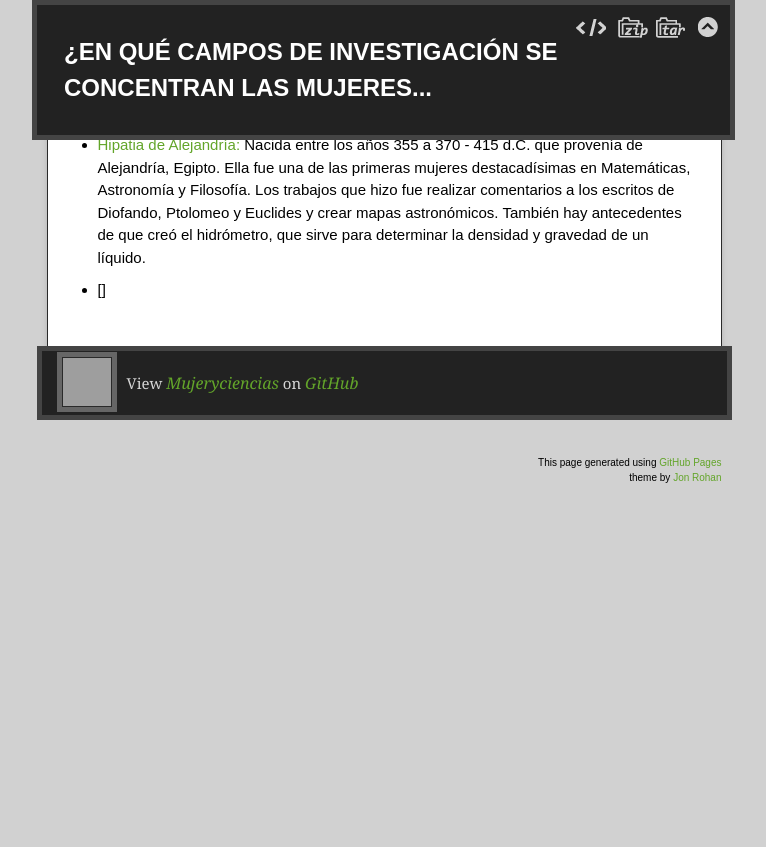
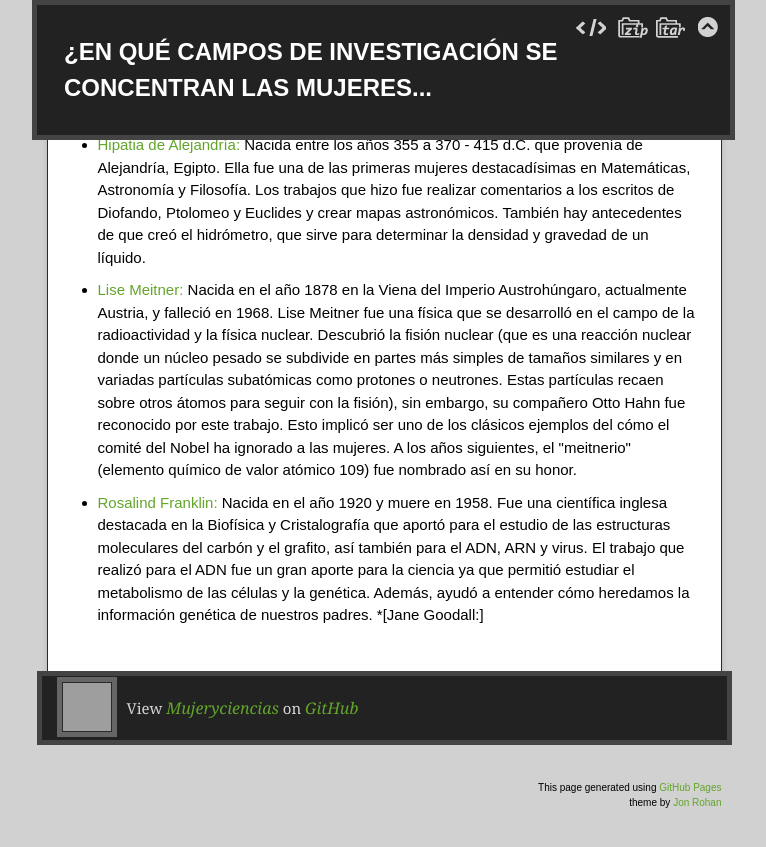
Before and after one commit to Mujeryciencias/mujeryciencias.github.io, a Jekyll site: the page index.html, which Jekyll copies as it is, in a window 1280 px wide and 900 px high, scrolled down 1156 px. Shown: the top 847 px of the window, without its empty margins (256-1022 px from the left). Built offline with Jekyll 4.4.1, drawn with Linux system fonts in a browser that asks for light colours; nearby versions of some CDN libraries; Markdown is read by kramdown in place of the engine named in the settings; before the commit the page ends 1731 px from its top, so only the background shows below that; grey boxes are pictures that could not be loaded.

```diff
--- a/index.html
+++ b/index.html
@@ -65,7 +65,12 @@
 <ul>
 <li>
 <a href="http://www.karmelemarchante.com/files/thumbnail_20100213120250_3452_99a42b9e-9fc0-4fa3-ae06-7118ed722c3a.jpg">Hipatia de Alejandría:</a> Nacida entre los años 355 a 370 - 415 d.C. que provenía de Alejandría, Egipto. Ella fue una de las primeras mujeres destacadísimas en Matemáticas, Astronomía y Filosofía. Los trabajos que hizo fue realizar comentarios a los escritos de Diofando, Ptolomeo y Euclides y crear mapas astronómicos. También hay antecedentes de que creó el hidrómetro, que sirve para determinar la densidad y gravedad de un líquido.</li>
-<li>[]</li>
+<li>
+<a href="https://www.helmholtz-berlin.de/media/media/oea/web/pm/2003/lise_meitner_6_jog.jpg">Lise Meitner:</a> Nacida en el año 1878 en la Viena del Imperio Austrohúngaro, actualmente Austria, y falleció en 1968. Lise Meitner fue una física que se desarrolló en el campo de la radioactividad y la física nuclear. Descubrió la fisión nuclear (que es una reacción nuclear donde un núcleo pesado se subdivide en partes más simples de tamaños similares y en variadas partículas subatómicas como protones o neutrones. Estas partículas recaen sobre otros átomos para seguir con la fisión), sin embargo, su compañero Otto Hahn fue  reconocido por este trabajo. Esto implicó ser uno de los clásicos ejemplos del cómo el comité del Nobel ha ignorado a las mujeres. A los años siguientes, el "meitnerio" (elemento químico de valor atómico 109) fue nombrado así en su honor.</li>
+<li>
+<a href="http://www.the-medium-is-not-enough.com/images/RosalindFranklin.jpg">Rosalind Franklin:</a> Nacida en el  año 1920 y muere en 1958. Fue una científica inglesa destacada en la Biofísica y Cristalografía que aportó para el estudio de las estructuras moleculares del carbón y el grafito, así también para el ADN, ARN y virus.
+El trabajo que realizó para el ADN fue un gran aporte para la ciencia ya que permitió estudiar el metabolismo de las células y la genética. Además, ayudó a entender cómo heredamos la información genética de nuestros padres.
+*[Jane Goodall:]</li>
 </ul>
         </article>
       </div>
```
Also changed, not shown: params.json (+1 -1 lines).
